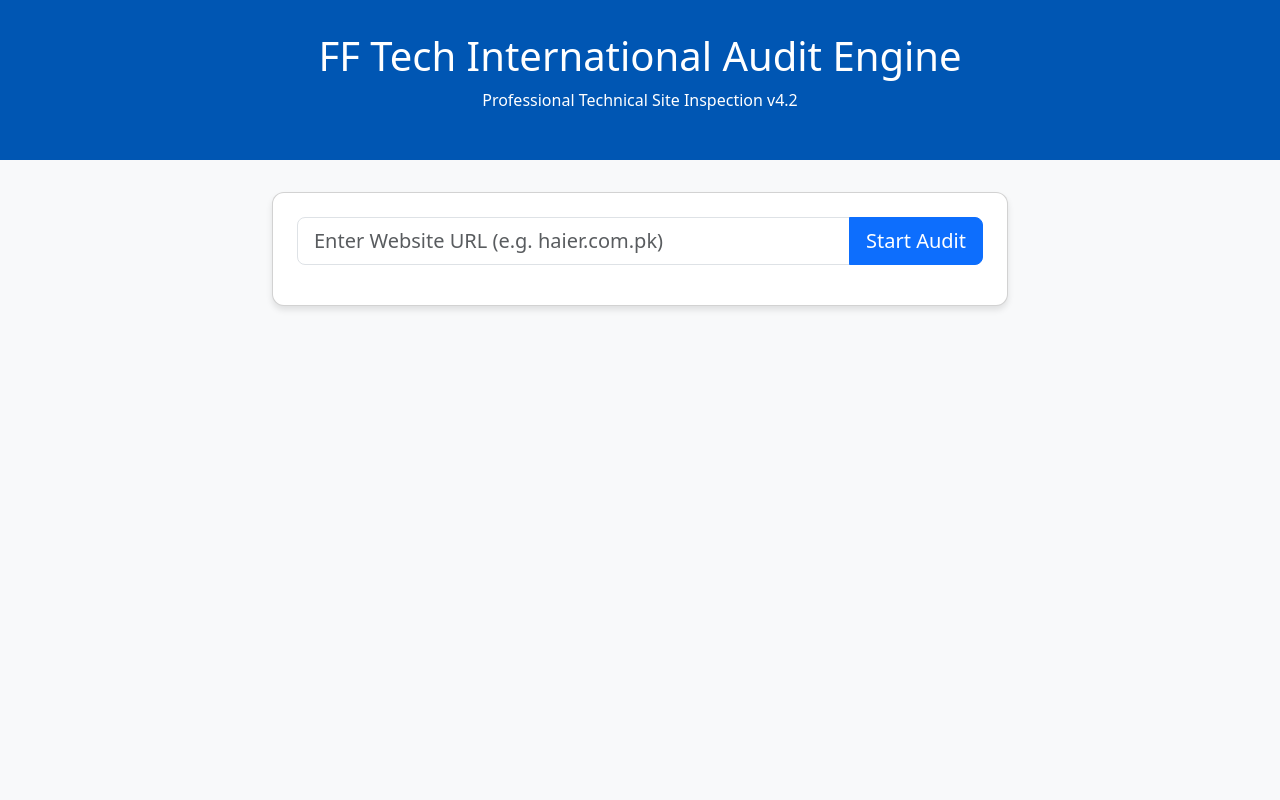
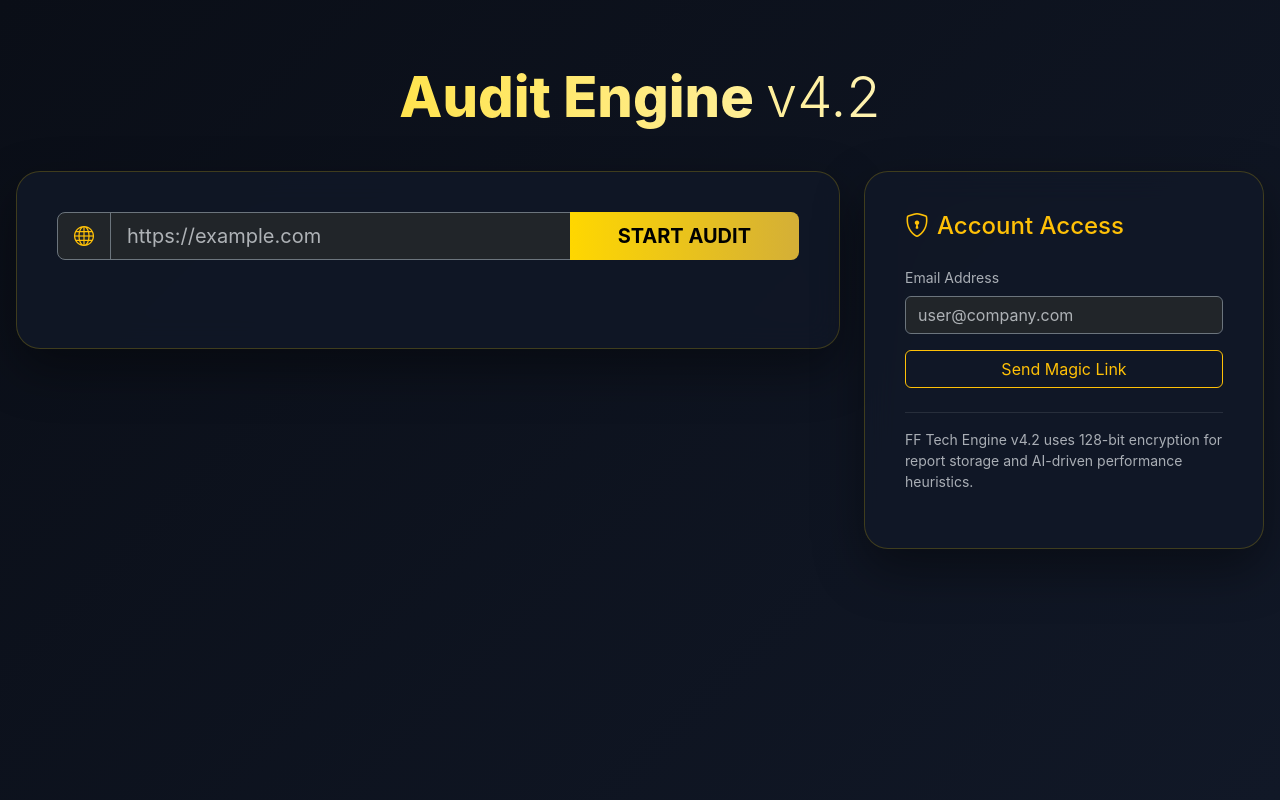
Before and after one commit to Swalehjamshaid/Jinnat.com, a FastAPI app: page / in a window 1280 px wide. Run offline with FastAPI, Linux system fonts and the light colour scheme; some libraries are stand-ins or nearby versions.

Commit message:
Update index.html

```diff
--- a/fftech-ai-website-audit-saas-railway-ready/app/templates/index.html
+++ b/fftech-ai-website-audit-saas-railway-ready/app/templates/index.html
@@ -1,202 +1,244 @@
 <!DOCTYPE html>
-<html lang="en">
+<html lang="en" data-bs-theme="dark">
 <head>
   <meta charset="UTF-8">
   <meta name="viewport" content="width=device-width, initial-scale=1.0">
-    <title>FF Tech AI Website Audit v4.2</title>
-    <link href="https://cdn.jsdelivr.net/npm/bootstrap@5.3.0/dist/css/bootstrap.min.css" rel="stylesheet">
+  <title>FF Tech Audit – Professional Website Auditor</title>
+  <link href="https://cdn.jsdelivr.net/npm/bootstrap@5.3.3/dist/css/bootstrap.min.css" rel="stylesheet">
+  <link href="https://cdn.jsdelivr.net/npm/bootstrap-icons@1.11.3/font/bootstrap-icons.css" rel="stylesheet">
   <script src="https://cdn.jsdelivr.net/npm/chart.js"></script>
+  <script src="https://cdnjs.cloudflare.com/ajax/libs/jspdf/2.5.1/jspdf.umd.min.js"></script>
+  <script src="https://cdnjs.cloudflare.com/ajax/libs/html2canvas/1.4.1/html2canvas.min.js"></script>
+
   <style>
-        :root { --haier-blue: #0056b3; }
-        .audit-header { background: var(--haier-blue); color: white; padding: 2rem 0; margin-bottom: 2rem; }
-        .score-circle { width: 150px; height: 150px; border-radius: 50%; border: 8px solid #eee; display: flex; align-items: center; justify-content: center; font-size: 3rem; font-weight: bold; margin: 0 auto; }
-        .card { border-radius: 12px; box-shadow: 0 4px 6px rgba(0,0,0,0.1); margin-bottom: 1.5rem; }
-        .chart-container { position: relative; height: 300px; }
-        #progress-container { display: none; }
+    :root {
+      --bg: #0a0e17;
+      --card: #111827;
+      --glass: rgba(17, 24, 39, 0.85);
+      --border: rgba(255, 215, 0, 0.2);
+      --gold: #ffd700;
+      --gold-dark: #d4af37;
+    }
+    body { background: linear-gradient(135deg, #0a0e17 0%, #111827 100%); color: #e2e8f0; min-height:100vh; font-family:'Inter', system-ui, sans-serif; }
+    .main-container { max-width: 1300px; margin: 0 auto; padding: 4rem 1rem; }
+    .header-title { font-size:3.5rem; font-weight:800; background:linear-gradient(90deg, var(--gold), #fff); -webkit-background-clip:text; -webkit-text-fill-color:transparent; margin-bottom:2.5rem; text-align:center; }
+    .card-glass { background: var(--glass); border:1px solid var(--border); backdrop-filter: blur(15px); border-radius:1.5rem; padding:2.5rem; box-shadow: 0 20px 50px rgba(0,0,0,0.4); }
+    #loadingOverlay { position: fixed; inset:0; background: rgba(10,14,23,0.95); color: var(--gold); display:none; flex-direction:column; justify-content:center; align-items:center; z-index:9999; transition: opacity 0.3s ease; }
+    #loadingOverlay.show { display:flex; opacity:1; }
+    .metric-box { background: rgba(255,255,255,0.03); border:1px solid rgba(255,215,0,0.1); border-radius:1rem; padding:1.5rem; text-align:center; transition:0.3s; }
+    .metric-box:hover { border-color: var(--gold); transform: translateY(-5px); }
+    .metric-value { font-size:2.5rem; font-weight:800; color: var(--gold); }
+    .metric-label { font-size:0.9rem; color:#9ca3af; text-transform:uppercase; letter-spacing:1px; }
+    .chart-container { background: rgba(255,255,255,0.02); border-radius:1rem; padding:1.5rem; margin-bottom:2rem; }
+    .btn-gold { background: linear-gradient(90deg, var(--gold), var(--gold-dark)); border:none; color:#000; font-weight:700; }
+    .btn-gold:hover { opacity:0.9; transform: scale(1.02); }
   </style>
 </head>
-<body class="bg-light">
+<body>
 
-<div class="audit-header text-center">
-    <h1>FF Tech International Audit Engine</h1>
-    <p>Professional Technical Site Inspection v4.2</p>
-</div>
-
-<div class="container">
-    <div class="row justify-content-center">
-        <div class="col-md-8">
-            <div class="card p-4 text-center">
-                <div class="input-group mb-3">
-                    <input type="text" id="urlInput" class="form-control form-control-lg" placeholder="Enter Website URL (e.g. haier.com.pk)">
-                    <button class="btn btn-primary btn-lg" onclick="startAudit()">Start Audit</button>
-                </div>
-                <div id="progress-container">
-                    <div class="progress mb-2" style="height: 25px;">
-                        <div id="progressBar" class="progress-bar progress-bar-striped progress-bar-animated" role="progressbar" style="width: 0%">0%</div>
-                    </div>
-                    <small id="statusText" class="text-muted text-uppercase fw-bold">Initializing...</small>
-                </div>
+<div id="loadingOverlay">
+  <div class="spinner-border text-warning mb-4" style="width:4rem;height:4rem;"></div>
+  <h3 id="statusLabel">Initializing Engine...</h3>
+  <div class="w-50 mt-3">
+    <div class="progress" style="height:10px;">
+      <div id="loadingBar" class="progress-bar progress-bar-striped progress-bar-animated bg-warning" style="width:5%"></div>
     </div>
   </div>
 </div>
 
-    <div id="resultsDashboard" style="display: none;">
-        <div class="row">
-            <div class="col-md-4 text-center">
-                <div class="card p-4">
-                    <h3>Overall Score</h3>
-                    <div class="score-circle text-primary" id="overallScore">-</div>
-                    <h2 class="mt-3" id="overallGrade">GRADE: -</h2>
-                    <hr>
-                    <p class="mb-0">Audit Time: <span id="auditTime">0</span>s</p>
+<div class="main-container">
+  <h1 class="header-title">Audit Engine <span style="font-weight:300;">v4.2</span></h1>
+
+  <div class="row g-4">
+    <div class="col-lg-8">
+      <div class="card-glass" id="printableArea">
+        <div class="input-group input-group-lg mb-5 no-print">
+          <span class="input-group-text bg-dark border-secondary text-warning"><i class="bi bi-globe"></i></span>
+          <input id="urlInput" type="url" class="form-control bg-dark text-white border-secondary" placeholder="https://example.com">
+          <button id="btnRun" class="btn btn-gold px-5">START AUDIT</button>
+        </div>
+
+        <div id="resultsPanel" class="d-none">
+          <div class="text-center mb-5">
+            <div class="d-inline-block p-4 rounded-circle border border-warning mb-3">
+              <h2 id="ovScore" class="display-2 fw-bold mb-0" style="color: var(--gold);">0</h2>
+            </div>
+            <h3 id="gradeDisplay" class="fw-bold">GRADE: —</h3>
+            <p class="text-muted">Comprehensive AI Analysis Report</p>
+            <button id="btnDownload" class="btn btn-sm btn-outline-warning mt-2 no-print">
+              <i class="bi bi-file-earmark-pdf me-2"></i>Download Report
+            </button>
+          </div>
+
+          <div class="row g-3 mb-5">
+            <div class="col-md-3">
+              <div class="metric-box">
+                <div class="metric-label">On-Page SEO</div>
+                <div id="onpageScore" class="metric-value">0</div>
               </div>
             </div>
-
-            <div class="col-md-8">
-                <div class="row text-center">
-                    <div class="col-6 col-sm-3 mb-3">
-                        <div class="card p-3"><small>SEO</small><h4 id="seoScore" class="mb-0">-</h4></div>
+            <div class="col-md-3">
+              <div class="metric-box">
+                <div class="metric-label">Perf (LCP)</div>
+                <div id="perfScore" class="metric-value">0</div>
               </div>
-                    <div class="col-6 col-sm-3 mb-3">
-                        <div class="card p-3"><small>Performance</small><h4 id="perfVal" class="mb-0">-</h4></div>
             </div>
-                    <div class="col-6 col-sm-3 mb-3">
-                        <div class="card p-3"><small>Internal Links</small><h4 id="linksCount" class="mb-0">-</h4></div>
+            <div class="col-md-3">
+              <div class="metric-box">
+                <div class="metric-label">Competitors</div>
+                <div id="coverageScore" class="metric-value">0</div>
               </div>
-                    <div class="col-6 col-sm-3 mb-3">
-                        <div class="card p-3"><small>AI Heuristic</small><h4 class="mb-0">90%</h4></div>
+            </div>
+            <div class="col-md-3">
+              <div class="metric-box">
+                <div class="metric-label">AI Confidence</div>
+                <div id="confScore" class="metric-value">0</div>
+              </div>
             </div>
           </div>
 
           <div class="row">
-                    <div class="col-md-6">
-                        <div class="card p-3 text-center">
-                            <h6>Technical Distribution</h6>
-                            <div class="chart-container"><canvas id="barChart"></canvas></div>
+            <div class="col-md-7">
+              <div class="chart-container">
+                <canvas id="mainChart" height="250"></canvas>
               </div>
             </div>
-                    <div class="col-md-6">
-                        <div class="card p-3 text-center">
-                            <h6>Link Integrity</h6>
-                            <div class="chart-container"><canvas id="doughnutChart"></canvas></div>
+            <div class="col-md-5">
+              <div class="chart-container">
+                <canvas id="radarChart" height="250"></canvas>
+              </div>
+              <div class="mt-3 p-3 bg-dark rounded border border-secondary">
+                <div class="d-flex justify-content-between mb-2">
+                  <span>Internal Links:</span> <strong id="intCount" class="text-success">0</strong>
+                </div>
+                <div class="d-flex justify-content-between mb-2">
+                  <span>External Links:</span> <strong id="extCount" class="text-primary">0</strong>
+                </div>
+                <div class="d-flex justify-content-between">
+                  <span>Broken Links:</span> <strong id="brkCount" class="text-danger">0</strong>
+                </div>
+              </div>
             </div>
           </div>
         </div>
       </div>
     </div>
 
-        <div class="row">
-            <div class="col-12">
-                <div class="card p-3 border-start border-4 border-warning bg-white">
-                    <h5><i class="bi bi-shield-check"></i> Verification & Responsibility (CSD-SOP-35)</h5>
-                    <p class="mb-0">Based on technical metrics:
-                        <strong id="sopResponsibility" class="text-danger">Awaiting calculation...</strong>
-                    </p>
+    <div class="col-lg-4">
+      <div class="card-glass h-100">
+        <h4 class="text-warning mb-4"><i class="bi bi-shield-lock me-2"></i>Account Access</h4>
+        <div class="mb-4">
+          <label class="small text-muted mb-2">Email Address</label>
+          <input type="email" class="form-control bg-dark text-white border-secondary mb-3" placeholder="user@company.com">
+          <button class="btn btn-outline-warning w-100">Send Magic Link</button>
         </div>
+        <hr class="border-secondary">
+        <p class="small text-muted">FF Tech Engine v4.2 uses 128-bit encryption for report storage and AI-driven performance heuristics.</p>
       </div>
     </div>
   </div>
 </div>
 
 <script>
-    let barChartInstance = null;
-    let doughnutChartInstance = null;
+let charts = {};
 
-    function startAudit() {
+function initCharts(data) {
+  if (charts.bar) charts.bar.destroy();
+  charts.bar = new Chart(document.getElementById('mainChart'), {
+    type: 'bar',
+    data: {
+      labels: data.chart_data.bar.labels,
+      datasets: [{
+        label: 'Metrics',
+        data: data.chart_data.bar.data,
+        backgroundColor: ['#ffd700', '#3b82f6', '#10b981', '#ef4444']
+      }]
+    },
+    options: { plugins: { legend: { display: false } }, scales: { y: { max: 100 } } }
+  });
+
+  if (charts.radar) charts.radar.destroy();
+  charts.radar = new Chart(document.getElementById('radarChart'), {
+    type: 'radar',
+    data: {
+      labels: data.chart_data.radar.labels,
+      datasets: [{
+        label: 'Profile',
+        data: data.chart_data.radar.data,
+        borderColor: '#ffd700',
+        backgroundColor: 'rgba(255, 215, 0, 0.2)'
+      }]
+    },
+    options: { scales: { r: { max: 100, ticks: { display: false } } } }
+  });
+}
+
+document.getElementById('btnRun').addEventListener('click', () => {
   const url = document.getElementById('urlInput').value;
-        if (!url) return alert("Please enter a URL");
+  if (!url) return alert("Enter a URL");
 
-        // Reset UI
-        document.getElementById('progress-container').style.display = 'block';
-        document.getElementById('resultsDashboard').style.display = 'none';
+  const overlay = document.getElementById('loadingOverlay');
+  const statusLabel = document.getElementById('statusLabel');
+  const loadingBar = document.getElementById('loadingBar');
+
+  overlay.classList.add('show');
+  document.getElementById('resultsPanel').classList.add('d-none');
 
   const protocol = window.location.protocol === 'https:' ? 'wss:' : 'ws:';
-        const wsUrl = `${protocol}//${window.location.host}/ws/audit-progress?url=${encodeURIComponent(url)}`;
-        const socket = new WebSocket(wsUrl);
+  const ws = new WebSocket(`${protocol}//${window.location.host}/ws/audit-progress?url=${encodeURIComponent(url)}`);
 
-        socket.onmessage = function(event) {
-            const data = JSON.parse(event.data);
+  ws.onmessage = (event) => {
+    const res = JSON.parse(event.data);
+    if (res.status) statusLabel.innerText = res.status;
+    if (res.crawl_progress) loadingBar.style.width = res.crawl_progress + '%';
 
-            if (data.error) {
-                alert("Audit Error: " + data.error);
-                return;
-            }
+    if (res.finished) {
+      overlay.classList.remove('show');
+      document.getElementById('resultsPanel').classList.remove('d-none');
 
-            // Update Progress Bar
-            document.getElementById('progressBar').style.width = data.crawl_progress + '%';
-            document.getElementById('progressBar').innerText = data.crawl_progress + '%';
-            document.getElementById('statusText').innerText = data.status;
+      // Update Metrics safely
+      document.getElementById('ovScore').innerText = res.overall_score ?? 0;
+      document.getElementById('gradeDisplay').innerText = `GRADE: ${res.grade ?? 'N/A'}`;
+      document.getElementById('onpageScore').innerText = res.breakdown?.seo ?? 0;
 
-            if (data.finished) {
-                displayResults(data);
+      const perf = res.breakdown?.performance?.lcp_ms ?? 0;
+      document.getElementById('perfScore').innerText = perf > 1000 ? (perf/1000).toFixed(1)+'s' : perf+'ms';
+
+      document.getElementById('coverageScore').innerText = res.breakdown?.competitors?.top_competitor_score ?? 0;
+      document.getElementById('confScore').innerText = res.chart_data?.bar?.data?.[3] ?? 90;
+
+      document.getElementById('intCount').innerText = res.breakdown?.links?.internal_links_count ?? 0;
+      document.getElementById('extCount').innerText = res.breakdown?.links?.external_links_count ?? 0;
+      document.getElementById('brkCount').innerText = res.breakdown?.links?.broken_internal_links ?? 0;
+
+      initCharts(res);
+      ws.close();
     }
   };
-    }
 
-    function displayResults(data) {
-        document.getElementById('resultsDashboard').style.display = 'block';
-        document.getElementById('progress-container').style.display = 'none';
-
-        // Set Main Values
-        document.getElementById('overallScore').innerText = data.overall_score;
-        document.getElementById('overallGrade').innerText = "GRADE: " + data.grade;
-        document.getElementById('auditTime').innerText = data.breakdown.audit_time || 'N/A';
-
-        // Set Metric Numbers
-        document.getElementById('seoScore').innerText = data.breakdown.seo + "/100";
-
-        // FIX for Performance [object Object] - extract lcp_ms
-        const perf = data.breakdown.performance;
-        document.getElementById('perfVal').innerText = perf.lcp_ms ? (perf.lcp_ms / 1000).toFixed(2) + "s" : "0s";
-
-        document.getElementById('linksCount').innerText = data.breakdown.links.internal_links_count || 0;
-
-        // SOP Logic (HNR / Factory Responsibility Mapping)
-        const sopEl = document.getElementById('sopResponsibility');
-        if (data.overall_score < 60) {
-            sopEl.innerText = "PRODUCT FINISH SUBSTANDARD (FACTORY RESPONSIBILITY)";
-            sopEl.className = "text-danger fw-bold";
-        } else {
-            sopEl.innerText = "PRODUCT CONDITION VERIFIED OK (LOCAL WAREHOUSE)";
-            sopEl.className = "text-success fw-bold";
-        }
-
-        renderCharts(data.chart_data);
-    }
-
-    function renderCharts(chartData) {
-        // Destroy existing instances to prevent ghosting
-        if(barChartInstance) barChartInstance.destroy();
-        if(doughnutChartInstance) doughnutChartInstance.destroy();
-
-        const ctxBar = document.getElementById('barChart').getContext('2d');
-        barChartInstance = new Chart(ctxBar, {
-            type: 'bar',
-            data: {
-                labels: chartData.bar.labels,
-                datasets: [{
-                    label: 'Score %',
-                    data: chartData.bar.data,
-                    backgroundColor: ['#007bff', '#28a745', '#ffc107', '#17a2b8']
-                }]
-            },
-            options: { responsive: true, maintainAspectRatio: false }
+  ws.onerror = (e) => { alert("WebSocket error: " + e.message); overlay.classList.remove('show'); }
 });
 
-        const ctxDoughnut = document.getElementById('doughnutChart').getContext('2d');
-        doughnutChartInstance = new Chart(ctxDoughnut, {
-            type: 'doughnut',
-            data: {
-                labels: chartData.doughnut.labels,
-                datasets: [{
-                    data: chartData.doughnut.data,
-                    backgroundColor: ['#28a745', '#ffc107', '#dc3545']
-                }]
-            },
-            options: { responsive: true, maintainAspectRatio: false }
+// PDF Download
+document.getElementById('btnDownload').addEventListener('click', async () => {
+  const { jsPDF } = window.jspdf;
+  const element = document.getElementById('printableArea');
+  const noPrint = document.querySelectorAll('.no-print');
+  noPrint.forEach(el => el.style.display = 'none');
+
+  const canvas = await html2canvas(element, { backgroundColor: '#0a0e17', scale: 2 });
+  const imgData = canvas.toDataURL('image/png');
+
+  const pdf = new jsPDF('p', 'mm', 'a4');
+  const imgProps = pdf.getImageProperties(imgData);
+  const pdfWidth = pdf.internal.pageSize.getWidth();
+  const pdfHeight = (imgProps.height * pdfWidth) / imgProps.width;
+
+  pdf.addImage(imgData, 'PNG', 0, 0, pdfWidth, pdfHeight);
+  pdf.save(`FF-Audit-Report-${new Date().toLocaleDateString()}.pdf`);
+
+  noPrint.forEach(el => el.style.display = 'flex');
 });
-    }
 </script>
-
 </body>
 </html>
```
Lines whose indentation alone changed are shown as unchanged.
